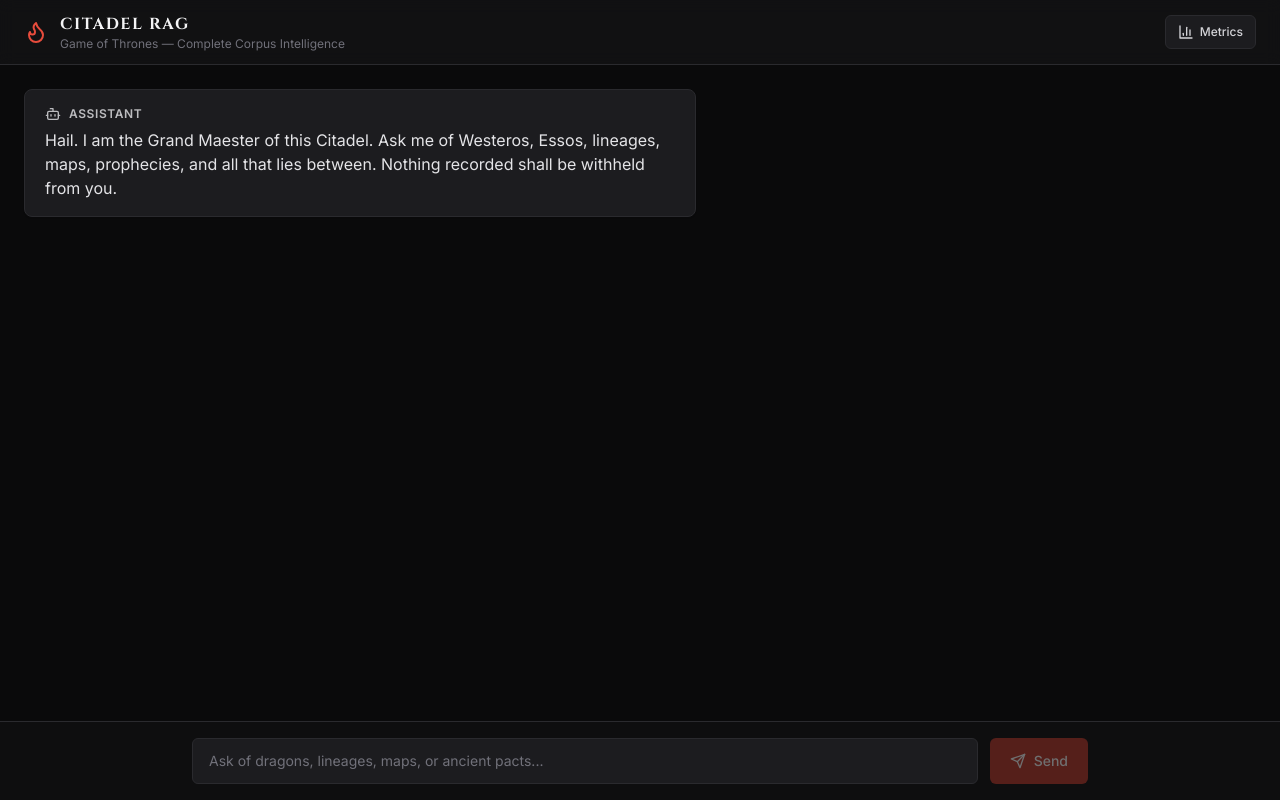
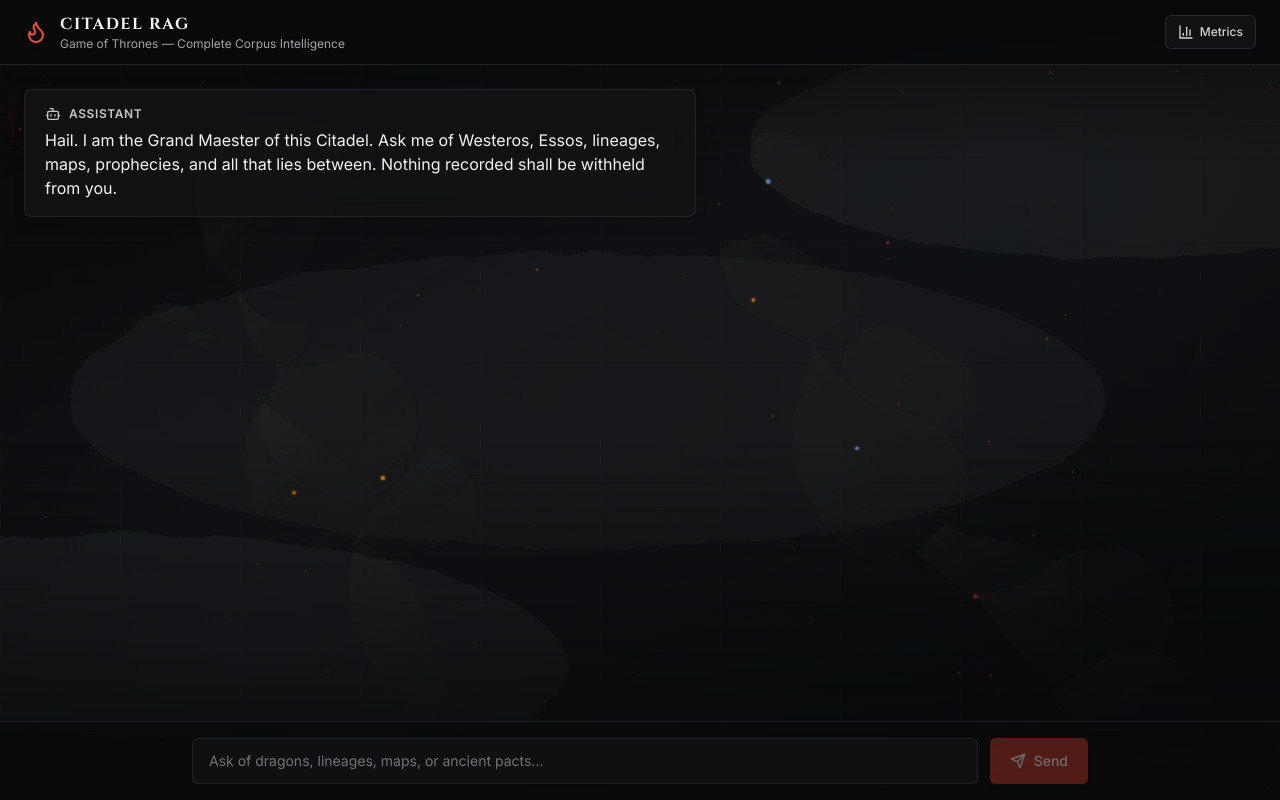
Before and after one commit to ponkamrakesh/got-rag-platform, a Next.js app: page / in a window 1280 px wide. Built offline with nearby package versions, Linux system fonts and the light colour scheme.

Commit message:
Update page.tsx

```diff
--- a/src/app/page.tsx
+++ b/src/app/page.tsx
@@ -13,6 +13,7 @@
   X,
 } from 'lucide-react'
 import SourceCard from '@/components/source-card'
+import MapBackground from '@/components/map-background'
 
 type Message = {
   role: 'user' | 'assistant'
@@ -168,16 +169,21 @@
   const hasSources = sources.length > 0
 
   return (
-    <div className="flex flex-col h-screen bg-iron-900">
+    <>
+      {/* Animated Westeros & Essos map background */}
+      <MapBackground />
+
+      {/* Main chat UI — sits above the map */}
+      <div className="relative z-10 flex flex-col h-screen">
         {/* Header */}
-      <header className="flex items-center justify-between px-4 md:px-6 py-3 border-b border-iron-600 bg-iron-800/80 backdrop-blur shrink-0">
+        <header className="flex items-center justify-between px-4 md:px-6 py-3 border-b border-iron-600/80 bg-iron-900/85 backdrop-blur-md shrink-0">
           <div className="flex items-center gap-3">
-          <Flame className="text-fire-400 w-6 h-6" />
+            <Flame className="text-fire-400 w-6 h-6 drop-shadow-md" />
             <div>
-            <h1 className="text-sm md:text-base font-bold tracking-widest text-zinc-100 font-serif">
+              <h1 className="text-sm md:text-base font-bold tracking-widest text-zinc-100 font-serif drop-shadow-sm">
                 CITADEL RAG
               </h1>
-            <p className="text-[10px] md:text-xs text-zinc-500 hidden sm:block">
+              <p className="text-[10px] md:text-xs text-zinc-400 hidden sm:block">
                 Game of Thrones — Complete Corpus Intelligence
               </p>
             </div>
@@ -187,7 +193,7 @@
             {hasSources && (
               <button
                 onClick={() => setShowSources((s) => !s)}
-              className="sm:hidden flex items-center gap-1.5 px-3 py-2 rounded-md text-xs font-medium bg-iron-700 border border-iron-600 text-zinc-300"
+                className="sm:hidden flex items-center gap-1.5 px-3 py-2 rounded-md text-xs font-medium bg-iron-800/90 border border-iron-600 text-zinc-300 backdrop-blur-sm"
               >
                 <ScrollText className="w-4 h-4" />
                 {showSources ? 'Hide' : 'Sources'}
@@ -195,7 +201,7 @@
             )}
             <Link
               href="/dashboard"
-            className="flex items-center gap-1.5 px-3 py-2 rounded-md text-xs font-medium bg-iron-700 border border-iron-600 text-zinc-300 hover:text-zinc-100 hover:border-zinc-500 transition"
+              className="flex items-center gap-1.5 px-3 py-2 rounded-md text-xs font-medium bg-iron-800/90 border border-iron-600 text-zinc-300 hover:text-zinc-100 hover:border-zinc-500 transition backdrop-blur-sm"
             >
               <BarChart3 className="w-4 h-4" />
               <span className="hidden sm:inline">Metrics</span>
@@ -216,10 +222,10 @@
                   }`}
                 >
                   <div
-                  className={`max-w-2xl rounded-lg px-4 py-3 md:px-5 md:py-4 leading-relaxed text-sm md:text-base whitespace-pre-wrap shadow-sm ${
+                    className={`max-w-2xl rounded-lg px-4 py-3 md:px-5 md:py-4 leading-relaxed text-sm md:text-base whitespace-pre-wrap shadow-lg ${
                       m.role === 'user'
-                      ? 'bg-fire-500/15 border border-fire-500/25 text-zinc-100'
-                      : 'bg-iron-700 border border-iron-600 text-zinc-200'
+                        ? 'bg-fire-500/20 border border-fire-500/30 text-zinc-100 backdrop-blur-sm'
+                        : 'bg-iron-800/85 border border-iron-600/80 text-zinc-100 backdrop-blur-md'
                     }`}
                   >
                     <div className="flex items-center gap-2 mb-1.5 opacity-80">
@@ -255,19 +261,19 @@
             {/* Input */}
             <form
               onSubmit={handleSubmit}
-            className="p-3 md:p-4 border-t border-iron-600 bg-iron-800/50 shrink-0"
+              className="p-3 md:p-4 border-t border-iron-600/70 bg-iron-900/70 backdrop-blur-lg shrink-0"
             >
               <div className="flex gap-2 md:gap-3 max-w-4xl mx-auto">
                 <input
                   value={input}
                   onChange={(e) => setInput(e.target.value)}
                   placeholder="Ask of dragons, lineages, maps, or ancient pacts..."
-                className="flex-1 bg-iron-700 border border-iron-600 rounded-md px-3 md:px-4 py-2.5 md:py-3 text-sm placeholder-zinc-500 focus:outline-none focus:border-fire-500 transition"
+                  className="flex-1 bg-iron-800/80 border border-iron-600/70 rounded-md px-3 md:px-4 py-2.5 md:py-3 text-sm placeholder-zinc-500 focus:outline-none focus:border-fire-500 transition backdrop-blur-sm"
                 />
                 <button
                   type="submit"
                   disabled={loading || streaming || !input.trim()}
-                className="bg-fire-500 hover:bg-fire-400 disabled:opacity-40 text-white px-4 md:px-5 py-2.5 md:py-3 rounded-md transition flex items-center gap-2 font-medium text-sm shrink-0"
+                  className="bg-fire-500 hover:bg-fire-400 disabled:opacity-40 text-white px-4 md:px-5 py-2.5 md:py-3 rounded-md transition flex items-center gap-2 font-medium text-sm shrink-0 shadow-md"
                 >
                   <Send className="w-4 h-4" />
                   <span className="hidden md:inline">Send</span>
@@ -281,7 +287,7 @@
             <aside
               className={`${
                 showSources ? 'flex' : 'hidden'
-            } xl:flex w-full xl:w-80 2xl:w-96 border-l border-iron-600 bg-iron-800/40 overflow-y-auto scroll-thin p-4 flex-col gap-3 absolute xl:relative z-20 h-full sm:max-w-sm sm:right-0 sm:ml-auto`}
+              } xl:flex w-full xl:w-80 2xl:w-96 border-l border-iron-600/70 bg-iron-900/90 backdrop-blur-xl overflow-y-auto scroll-thin p-4 flex-col gap-3 absolute xl:relative z-20 h-full sm:max-w-sm sm:right-0 sm:ml-auto`}
             >
               <div className="flex items-center justify-between">
                 <h2 className="text-xs font-bold uppercase tracking-widest text-zinc-400 flex items-center gap-2">
@@ -302,5 +308,6 @@
           )}
         </div>
       </div>
+    </>
   )
 }
```
Lines whose indentation alone changed are shown as unchanged.
